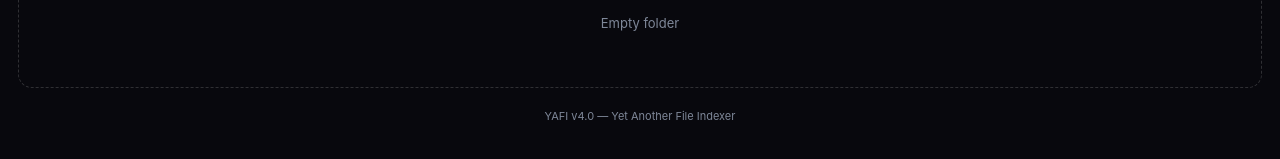
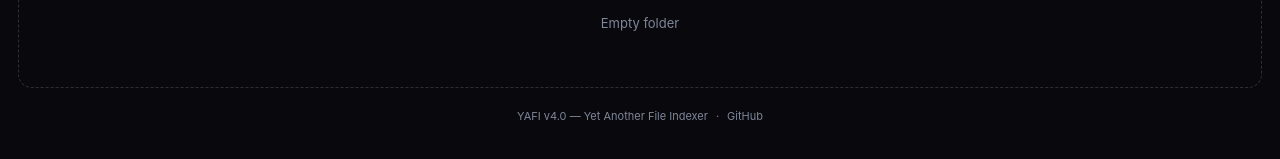
Before and after one commit to N0NameN0/YAFI, a PHP site: page /index.php in a window 1280 px wide. Shown: the part 342-501 px from the top of the page. Run offline with PHP 8.4, Linux system fonts and the light colour scheme.

Commit message:
Link the GitHub repository from the app and README

```diff
--- a/index.php
+++ b/index.php
@@ -1780,7 +1780,7 @@ body.dialog-open { overflow: hidden; }
 }
 .icon-btn:hover { background: var(--row-hover); border-color: var(--border-strong); color: var(--text); }
 .icon-btn:focus-visible, .btn:focus-visible, .file-link:focus-visible, .sort-link:focus-visible,
-.brand:focus-visible, .crumb:focus-visible, .pager-btn:focus-visible,
+.brand:focus-visible, .crumb:focus-visible, .pager-btn:focus-visible, .footer-link:focus-visible,
 input:focus-visible, .grid-item:focus-visible, .audio-play:focus-visible, .lightbox-nav:focus-visible,
 .track-play:focus-visible {
   outline: 2px solid var(--accent); outline-offset: 2px;
@@ -2026,6 +2026,8 @@ html[data-view="grid"] .view-grid { display: block; }
   display: flex; align-items: center; justify-content: center; gap: 8px; flex-wrap: wrap;
   padding: 20px 6px 8px; font-size: 11px; color: var(--dim);
 }
+.footer-link { color: var(--dim); text-decoration: none; }
+.footer-link:hover { color: var(--accent); text-decoration: underline; }
 
 /* ---- audio player ---- */
 .audio-player {
@@ -2163,7 +2165,10 @@ dialog::backdrop { background: rgba(4, 5, 10, 0.62); backdrop-filter: blur(4px);
 }
 .sheet-credits p { margin: 0; }
 .sheet-credits strong { color: var(--text); font-weight: 600; }
+.sheet-credits a { color: var(--accent); text-decoration: none; }
+.sheet-credits a:hover { text-decoration: underline; }
 .sheet-credits .sheet-license { margin-top: 4px; color: var(--dim); font-family: var(--font-mono); font-size: 10px; }
+.sheet-credits .sheet-repo { margin-top: 4px; font-family: var(--font-mono); font-size: 10px; }
 kbd {
   display: inline-block; min-width: 22px; padding: 1px 6px;
   border: 1px solid var(--border-strong); border-radius: 5px;
@@ -2485,6 +2490,8 @@ body.audio-open .toast { bottom: 128px; }
   <!-- Footer -->
   <footer class="footer">
     <span>YAFI v<?= snifH($snifVersion) ?> — Yet Another File Indexer</span>
+    <span aria-hidden="true">&middot;</span>
+    <a class="footer-link" href="https://github.com/N0NameN0/YAFI" target="_blank" rel="noopener noreferrer" title="https://github.com/N0NameN0/YAFI" aria-label="YAFI on GitHub">GitHub</a>
   </footer>
 </div>
 
@@ -2554,6 +2561,7 @@ body.audio-open .toast { bottom: 128px; }
     <p><?= snifH(translate('Created by')) ?> <strong>Antoine Santo aka N0NameN0</strong></p>
     <p><?= snifH(translate('Based on')) ?> <strong>snif 1.5.2</strong> — Kai Blankenhorn</p>
     <p class="sheet-license">GPL-2.0-or-later</p>
+    <p class="sheet-repo"><a href="https://github.com/N0NameN0/YAFI" target="_blank" rel="noopener noreferrer">github.com/N0NameN0/YAFI</a></p>
   </div>
 </dialog>
 
```
Also changed, not shown: README.md.
